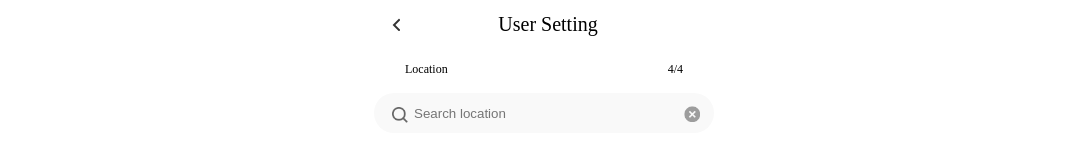
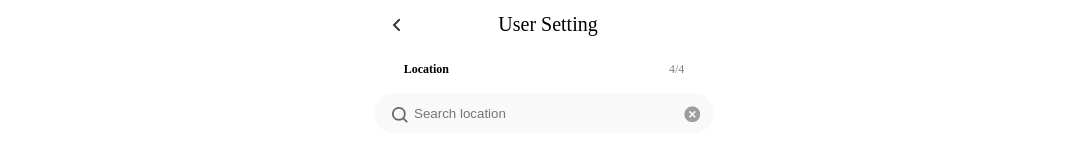
Before and after one commit to ibnue/readygo-tpo, a React (Create React App) app in the folder tpo-client/: page /setting/location in a window 1280 px wide. Shown: the top 160 px of the page, without its empty margins (96-1183 px from the left). Built offline with nearby package versions, Linux system fonts and the light colour scheme.

Commit message:
fix: style 수정

```diff
--- a/tpo-client/src/pages/SettingGender.tsx
+++ b/tpo-client/src/pages/SettingGender.tsx
@@ -33,8 +33,8 @@ function SettingGender({gender,changeGender}: Gender) {
                 <span>User Setting</span>
             </Header>
             <SettingTitle>
-                <span>Gender</span>
-                <span>1/4</span>
+                <span className='title'>Gender</span>
+                <span className='set-count'>1/4</span>
             </SettingTitle>
             <InputContainer>
               <SetGender gender={gender} changeGender={changeGender}/>
--- a/tpo-client/src/pages/SettingLocation.tsx
+++ b/tpo-client/src/pages/SettingLocation.tsx
@@ -25,8 +25,8 @@ function SettingLocation() {
                 <span>User Setting</span>
             </Header>
             <SettingTitle>
-                <span>Location</span>
-                <span>4/4</span>
+                <span className='title'>Location</span>
+                <span className='set-count'>4/4</span>
             </SettingTitle>
             <SearchContainer>
                 <img src={searchIcon} alt='search-icon' className='search-icon'/>
--- a/tpo-client/src/pages/SettingStyle.tsx
+++ b/tpo-client/src/pages/SettingStyle.tsx
@@ -31,8 +31,8 @@ function SettingStyle({myStyle, changeStyle}: UserStyle ) {
                 <span>User Setting</span>
             </Header>
             <SettingTitle>
-                <span>Style</span>
-                <span>2/4</span>
+                <span className='title'>Style</span>
+                <span className='set-count'>2/4</span>
             </SettingTitle>
             <SelectStyledWrapper>
                 <SetStyle myStyle={myStyle} changeStyle={changeStyle}/>
--- a/tpo-client/src/pages/SettingTime.tsx
+++ b/tpo-client/src/pages/SettingTime.tsx
@@ -29,8 +29,8 @@ function SettingTime({min,max,minVal,maxVal,startTime,endTime}:MultiRangeSliderP
                 <span>User Setting</span>
             </Header>
             <SettingTitle>
-                <span>Time</span>
-                <span>3/4</span>
+                <span className='title'>Time</span>
+                <span className='set-count'>3/4</span>
             </SettingTitle>
             <SliderWrap>
                 <SetTime min={0} max={24} minVal={minVal} maxVal={maxVal} startTime={startTime} endTime={endTime} />
--- a/tpo-client/src/styles/GenderStyle.tsx
+++ b/tpo-client/src/styles/GenderStyle.tsx
@@ -30,8 +30,16 @@ export const SettingTitle = styled.div`
     justify-content: center;
     gap: 140px;
 
-  span {
+    .title {
         font-size: 12px;
+        font-weight: bold;
+        position: relative;
+        left: -40px;
+    }
+
+    .set-count {
+        font-size: 12px;
+        color: #838383;
     }
 `;
 
--- a/tpo-client/src/styles/LocationStyle.tsx
+++ b/tpo-client/src/styles/LocationStyle.tsx
@@ -29,8 +29,15 @@ export const SettingTitle = styled.div`
   justify-content: center;
   gap: 220px;
 
-  span {
+  .title{
     font-size: 12px;
+    font-weight: bold;
+  }
+
+  .set-count {
+    font-size: 12px;
+    color: #838383;
+
   }
 `;
 
--- a/tpo-client/src/styles/StylesSetStyle.tsx
+++ b/tpo-client/src/styles/StylesSetStyle.tsx
@@ -32,8 +32,15 @@ export const SettingTitle = styled.div`
     justify-content: center;
     gap: 236px;
 
-  span {
+    .title{
         font-size: 12px;
+        font-weight: bold;
+    }
+
+    .set-count {
+        font-size: 12px;
+        color: #838383;
+
     }
 `;
 
--- a/tpo-client/src/styles/TimeStyle.tsx
+++ b/tpo-client/src/styles/TimeStyle.tsx
@@ -29,8 +29,15 @@ export const SettingTitle = styled.div`
   justify-content: center;
   gap: 140px;
 
-  span {
+  .title{
     font-size: 12px;
+    font-weight: bold;
+  }
+
+  .set-count {
+    font-size: 12px;
+    color: #838383;
+
   }
 `;
 
```
Lines whose indentation alone changed are shown as unchanged.
